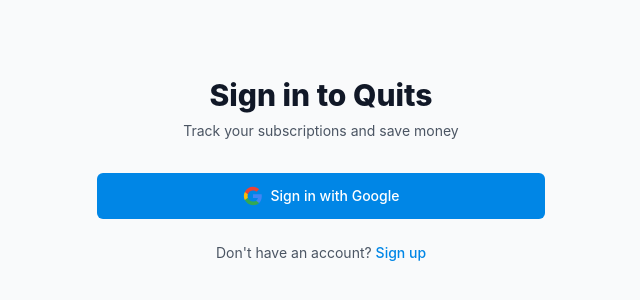
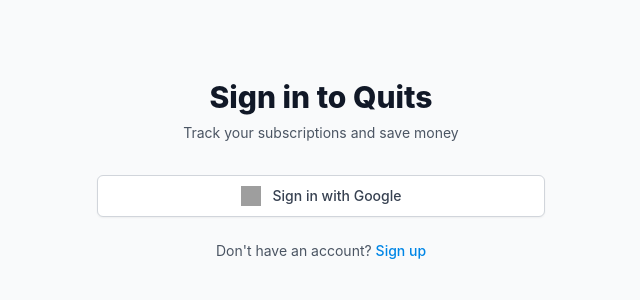
Before and after one commit to matsottens/Quits-frontend-2.0, a React (Vite) app: page /login in a window 1280 px wide. Shown: the part 230-530 px from the top of the page, without its empty margins (319-959 px from the left). Built offline with nearby package versions, Linux system fonts and the light colour scheme; grey boxes are pictures that could not be loaded.

Commit message:
Add SubscriptionList component and API service for subscription management; update axios dependency version in package.json and package-lock.json; enhance Login page styling with Google logo

```diff
--- a/package.json
+++ b/package.json
@@ -13,7 +13,7 @@
   "dependencies": {
     "@heroicons/react": "^2.2.0",
     "autoprefixer": "^10.4.21",
-    "axios": "^1.8.4",
+    "axios": "1.8.4",
     "postcss": "^8.5.3",
     "react": "^19.0.0",
     "react-dom": "^19.0.0",
--- a/src/App.tsx
+++ b/src/App.tsx
@@ -11,6 +11,7 @@ import AuthCallback from './pages/AuthCallback';
 import Navigation from './components/Navigation';
 import Sidebar from './components/Sidebar';
 import { AuthProvider, useAuth } from './contexts/AuthContext';
+import SubscriptionList from './components/SubscriptionList';
 
 // Protected route component
 const ProtectedRoute = ({ children }: { children: React.ReactNode }) => {
--- /dev/null
+++ b/src/components/SubscriptionList.tsx
@@ -0,0 +1,60 @@
+import { useState, useEffect } from 'react';
+import { subscription } from '../services/apiService';
+
+interface Subscription {
+  id: string;
+  name: string;
+  price: number;
+  billingCycle: string;
+  // Add other fields as needed
+}
+
+export default function SubscriptionList() {
+  const [subscriptions, setSubscriptions] = useState<Subscription[]>([]);
+  const [loading, setLoading] = useState(true);
+  const [error, setError] = useState<string | null>(null);
+
+  useEffect(() => {
+    const fetchSubscriptions = async () => {
+      try {
+        const response = await subscription.getAll();
+        setSubscriptions(response.data);
+        setError(null);
+      } catch (err) {
+        setError('Failed to fetch subscriptions');
+        console.error('Error fetching subscriptions:', err);
+      } finally {
+        setLoading(false);
+      }
+    };
+
+    fetchSubscriptions();
+  }, []);
+
+  if (loading) {
+    return <div className="text-center p-4">Loading...</div>;
+  }
+
+  if (error) {
+    return <div className="text-red-500 p-4">{error}</div>;
+  }
+
+  return (
+    <div className="container mx-auto p-4">
+      <h1 className="text-2xl font-bold mb-4">Your Subscriptions</h1>
+      <div className="grid gap-4 md:grid-cols-2 lg:grid-cols-3">
+        {subscriptions.map((sub) => (
+          <div
+            key={sub.id}
+            className="p-4 border rounded-lg shadow-sm hover:shadow-md transition-shadow"
+          >
+            <h2 className="text-xl font-semibold">{sub.name}</h2>
+            <p className="text-gray-600">
+              ${sub.price} / {sub.billingCycle}
+            </p>
+          </div>
+        ))}
+      </div>
+    </div>
+  );
+}
--- a/src/pages/Login.tsx
+++ b/src/pages/Login.tsx
@@ -47,32 +47,18 @@ const Login = () => {
           <button
             onClick={handleGoogleLogin}
             disabled={isLoading}
-            className="group relative w-full flex justify-center py-3 px-4 border border-transparent text-sm font-medium rounded-md text-white bg-primary-500 hover:bg-primary-600 focus:outline-none focus:ring-2 focus:ring-offset-2 focus:ring-primary-500 disabled:bg-primary-300"
+            className="group relative w-full flex justify-center items-center py-2.5 px-4 border border-gray-300 text-sm font-medium rounded-md text-gray-700 bg-white hover:bg-gray-50 focus:outline-none focus:ring-2 focus:ring-offset-2 focus:ring-primary-500 disabled:opacity-50 disabled:cursor-not-allowed shadow-sm"
           >
             {isLoading ? (
               <span>Loading...</span>
             ) : (
               <>
-                <svg className="h-5 w-5 mr-2" viewBox="0 0 24 24" width="24" height="24">
-                  <path
-                    fill="#4285F4"
-                    d="M22.56 12.25c0-.78-.07-1.53-.2-2.25H12v4.26h5.92c-.26 1.37-1.04 2.53-2.21 3.31v2.77h3.57c2.08-1.92 3.28-4.74 3.28-8.09z"
-                  />
-                  <path
-                    fill="#34A853"
-                    d="M12 23c2.97 0 5.46-.98 7.28-2.66l-3.57-2.77c-.98.66-2.23 1.06-3.71 1.06-2.86 0-5.29-1.93-6.16-4.53H2.18v2.84C3.99 20.53 7.7 23 12 23z"
-                  />
-                  <path
-                    fill="#FBBC05"
-                    d="M5.84 14.09c-.22-.66-.35-1.36-.35-2.09s.13-1.43.35-2.09V7.07H2.18C1.43 8.55 1 10.22 1 12s.43 3.45 1.18 4.93l2.85-2.22.81-.62z"
-                  />
-                  <path
-                    fill="#EA4335"
-                    d="M12 5.38c1.62 0 3.06.56 4.21 1.64l3.15-3.15C17.45 2.09 14.97 1 12 1 7.7 1 3.99 3.47 2.18 7.07l3.66 2.84c.87-2.6 3.3-4.53 6.16-4.53z"
-                  />
-                  <path fill="none" d="M1 1h22v22H1z" />
-                </svg>
-                Sign in with Google
+                <img
+                  src="https://www.gstatic.com/firebasejs/ui/2.0.0/images/auth/google.svg"
+                  alt="Google logo"
+                  className="h-5 w-5 mr-3"
+                />
+                <span>Sign in with Google</span>
               </>
             )}
           </button>
--- /dev/null
+++ b/src/services/apiService.ts
@@ -0,0 +1,65 @@
+import axios from 'axios';
+
+const API_URL = import.meta.env.VITE_API_URL;
+
+// Create axios instance with default config
+const api = axios.create({
+  baseURL: API_URL,
+  withCredentials: true, // Important for handling cookies/sessions
+  headers: {
+    'Content-Type': 'application/json',
+  },
+});
+
+// Auth endpoints
+export const auth = {
+  login: (email: string, password: string) =>
+    api.post('/auth/login', { email, password }),
+  register: (email: string, password: string) =>
+    api.post('/auth/register', { email, password }),
+  logout: () =>
+    api.post('/auth/logout'),
+  getProfile: () =>
+    api.get('/auth/profile'),
+};
+
+// Subscription endpoints
+export const subscription = {
+  getAll: () =>
+    api.get('/subscription'),
+  getById: (id: string) =>
+    api.get(`/subscription/${id}`),
+  create: (data: any) =>
+    api.post('/subscription', data),
+  update: (id: string, data: any) =>
+    api.put(`/subscription/${id}`, data),
+  delete: (id: string) =>
+    api.delete(`/subscription/${id}`),
+};
+
+// Email endpoints
+export const email = {
+  send: (data: any) =>
+    api.post('/email', data),
+};
+
+// Health check
+export const health = {
+  check: () =>
+    api.get('/health'),
+};
+
+// Response interceptor for handling errors
+api.interceptors.response.use(
+  (response) => response,
+  (error) => {
+    if (error.response?.status === 401) {
+      // Handle unauthorized access
+      // You might want to redirect to login page or refresh token
+      console.error('Unauthorized access');
+    }
+    return Promise.reject(error);
+  }
+);
+
+export default api;
```
Also changed, not shown: 1 other file (tests, documents, lock files or other folders).
